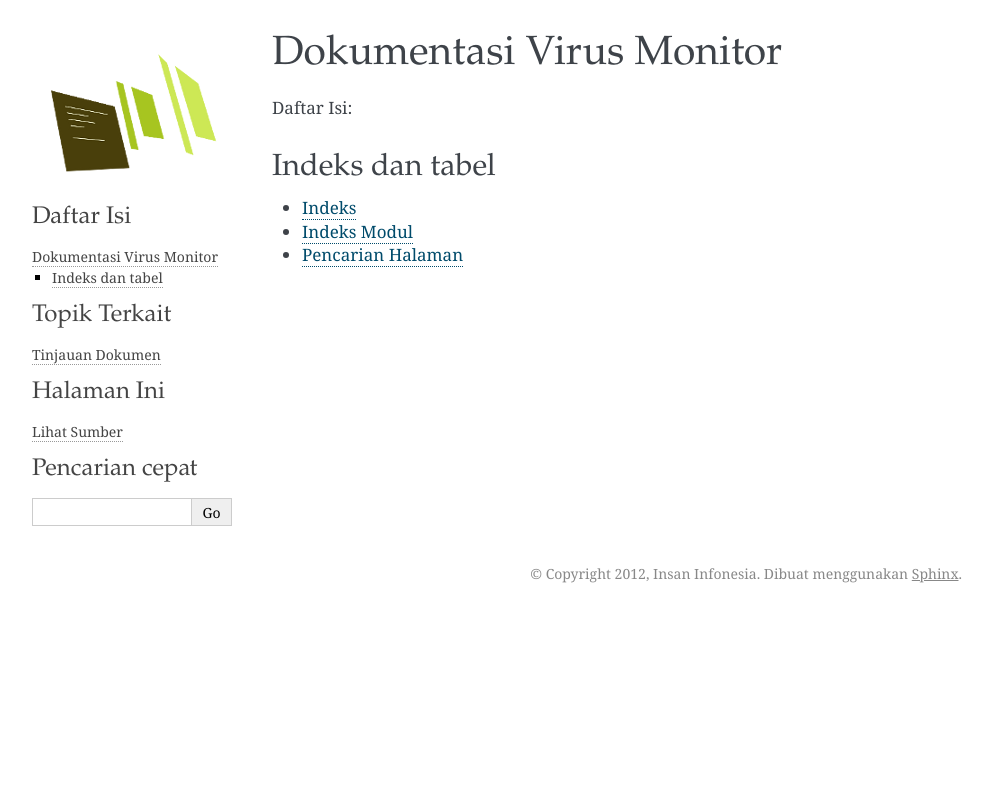
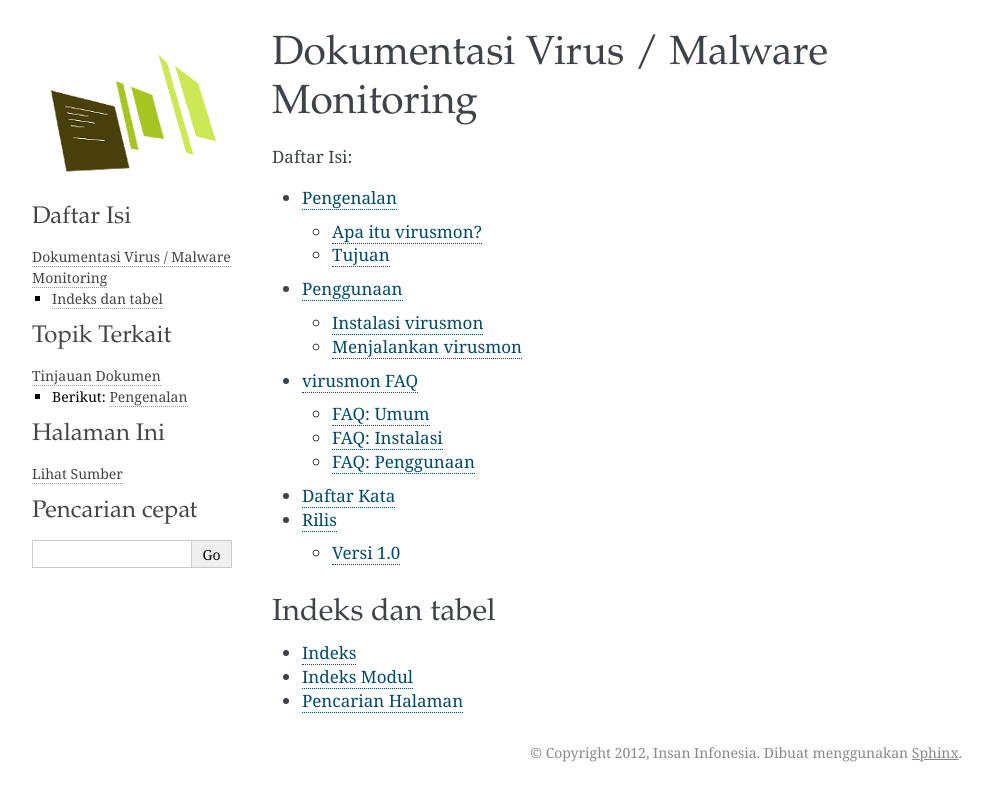
Before and after one commit to sakti/virusmon, a Sphinx documentation site: the page built from docs/source/index.rst, in a window 1280 px wide. Shown: the top 801 px of the page, without its empty margins (148-1140 px from the left). Built offline with Sphinx 7.4.7, drawn with Linux system fonts in a browser that asks for light colours; formulas are drawn with MathJax 3.

```diff
--- /dev/null
+++ b/docs/source/faq/index.rst
@@ -0,0 +1,10 @@
+============
+virusmon FAQ
+============
+
+.. toctree::
+   :maxdepth: 2
+
+   umum/index
+   instalasi/index
+   penggunaan/index
--- /dev/null
+++ b/docs/source/faq/instalasi/index.rst
@@ -0,0 +1,8 @@
+==============
+FAQ: Instalasi
+==============
+
+Pertanyaan instalasi?
+=====================
+
+Jawaban pertanyaan instalasi
--- /dev/null
+++ b/docs/source/faq/penggunaan/index.rst
@@ -0,0 +1,8 @@
+===============
+FAQ: Penggunaan
+===============
+
+Pertanyaan penggunaan?
+======================
+
+Jawaban pertanyaan
--- /dev/null
+++ b/docs/source/faq/umum/index.rst
@@ -0,0 +1,8 @@
+=========
+FAQ: Umum
+=========
+
+Pertanyaan umum?
+================
+
+Jawaban pertanyaan
--- a/docs/source/index.rst
+++ b/docs/source/index.rst
@@ -3,14 +3,20 @@
    You can adapt this file completely to your liking, but it should at least
    contain the root `toctree` directive.
 
-=========================
-Dokumentasi Virus Monitor
-=========================
+======================================
+Dokumentasi Virus / Malware Monitoring
+======================================
 
 Daftar Isi:
 
 .. toctree::
    :maxdepth: 2
+
+   pengenalan/index
+   penggunaan/index
+   faq/index
+   daftar_kata
+   rilis/index
 
 
 
--- /dev/null
+++ b/docs/source/pengenalan/index.rst
@@ -0,0 +1,15 @@
+==========
+Pengenalan
+==========
+
+
+Apa itu virusmon?
+=================
+
+...
+
+
+Tujuan
+======
+
+...
--- /dev/null
+++ b/docs/source/penggunaan/index.rst
@@ -0,0 +1,11 @@
+==========
+Penggunaan
+==========
+
+Bagian ini menerangkan petunjuk penggunaan virusmon.
+
+.. toctree::
+   :maxdepth: 2
+
+   instalasi
+   menjalankan
--- /dev/null
+++ b/docs/source/penggunaan/instalasi.rst
@@ -0,0 +1,9 @@
+==================
+Instalasi virusmon
+==================
+
+
+Persyaratan
+===========
+
+...
--- /dev/null
+++ b/docs/source/penggunaan/menjalankan.rst
@@ -0,0 +1,5 @@
+====================
+Menjalankan virusmon
+====================
+
+...
--- /dev/null
+++ b/docs/source/rilis/index.rst
@@ -0,0 +1,7 @@
+=====
+Rilis
+=====
+
+
+Versi 1.0
+=========
```
Also changed, not shown: docs/source/daftar_kata.rst (added, +10 -0 lines), 1 other file.
